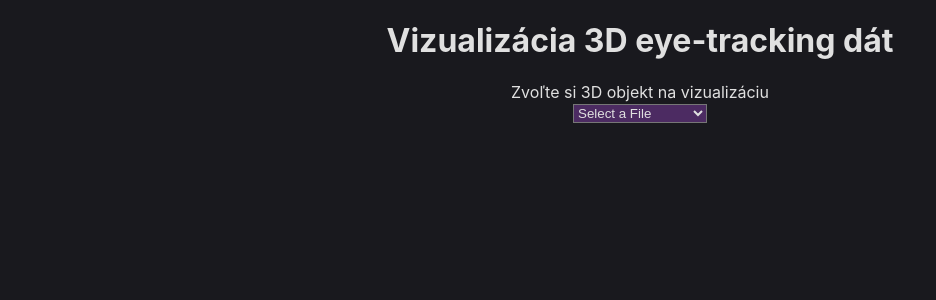
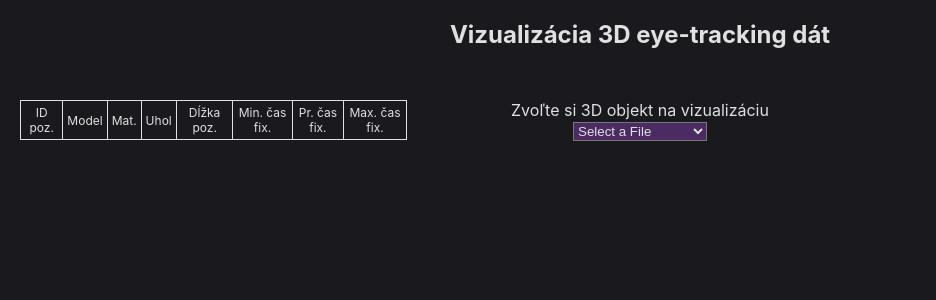
Before and after one commit to DSWagner/VD, a React (Create React App) app: page / in a window 1280 px wide. Shown: the top 300 px of the page, without its empty margins (0-936 px from the left). Built offline with nearby package versions, Linux system fonts and the light colour scheme.

Commit message:
changed layout to 3 columns

```diff
--- a/src/App.css
+++ b/src/App.css
@@ -1,22 +1,29 @@
 .App {
   text-align: center;
+  display: flex;
+  flex-direction: column;
+  height: 100vh;
+}
+
+.header {
+  flex: 1;
+  max-height: 10%; /* Header takes up 10% of the container's height */
+}
+
+.content {
+  flex: 9; /* Content takes the remaining space */
+  display: flex;
+}
+
+.column {
+  flex: 1; /* Each column takes equal width */
+  padding: 20px; /* Example padding */
+  border-right: 0px solid #dee2e6; /* Example border */
 }
 
 body {
   background-color: #19191e; /* replace with your desired color */
   color: #e0e0e0;
-}
-
-.canvas-container {
-  display: flex;
-  justify-content: center;
-  margin: 20px 0;
-}
-
-.three-canvas {
-  width: 250px;
-  height: 250px;
-  margin: auto;
 }
 
 select {
@@ -40,12 +47,3 @@ button {
   border: 1px solid #e0e0e0;
   padding: 4px;
 }
-
-/* Dark Pastel Purple: #5D547A
-Charcoal Grey: #33333D
-Slate Grey: #474B52
-Midnight Blue: #2C3E50
-Burnt Sienna: #8B5A2B
-Dark Teal: #284B63
-Soft Pearl (Text Color): #E0E0E0
-*/
--- a/src/App.js
+++ b/src/App.js
@@ -45,7 +45,26 @@ function App() {
 
   return (
     <div className="App">
-      <h1>Vizualizácia 3D eye-tracking dát</h1>
+      <div class="header">
+        <h2>Vizualizácia 3D eye-tracking dát</h2>
+      </div>
+      <div class="content">
+        <div class="column">
+          <div>
+            <table className="centered-table">
+              <tbody>
+                {tableData.map((rowData, rowIndex) => (
+                  <tr key={rowIndex}>
+                    {rowData.map((cellData, cellIndex) => (
+                      <td key={cellIndex}>{cellData}</td>
+                    ))}
+                  </tr>
+                ))}
+              </tbody>
+            </table>
+          </div>
+        </div>
+        <div class="column">
           <div>Zvoľte si 3D objekt na vizualizáciu</div>
           <div>
             <ModelSelector onFileSelected={handleFileSelected} />
@@ -65,6 +84,8 @@ function App() {
               />
             </>
           )}
+        </div>
+        <div class="column">
           {selectedFile && ( // Only show the observer selector if a file is selected
             <>
               <div>Zvoľte si ID pozorovateľa</div>
@@ -78,8 +99,6 @@ function App() {
           )}
           {selectedObserverId && ( // Only show the observer ID if it is selected
             <>
-          {/* <div>Zvolené ID pozorovateľa: {selectedObserverId}</div> */}
-          {/* Conditional button rendering */}
               <div>
                 <button onClick={handleVisualizationClick}>
                   Vizualizácia v čase
@@ -88,21 +107,10 @@ function App() {
               <div>
                 <button onClick={handleObsPosClick}>Pozorovateľ</button>
               </div>
-          <div>
-            <table className="centered-table">
-              <tbody>
-                {tableData.map((rowData, rowIndex) => (
-                  <tr key={rowIndex}>
-                    {rowData.map((cellData, cellIndex) => (
-                      <td key={cellIndex}>{cellData}</td>
-                    ))}
-                  </tr>
-                ))}
-              </tbody>
-            </table>
-          </div>
             </>
           )}
+        </div>
+      </div>
     </div>
   );
 }
--- a/src/ThreeCanvas.js
+++ b/src/ThreeCanvas.js
@@ -42,19 +42,39 @@ const ThreeCanvas = ({
       const model = matchingObject.condition.model;
       const material = matchingObject.condition.material;
       const direction = matchingObject.condition.direction;
-      const duration = fixations.reduce((totalDuration, fixation) => {
-        return totalDuration + fixation.duration;
-      }, 0);
-      const minDuration = Math.min(
-        ...fixations.map((fixation) => fixation.duration)
-      );
-      console.log(`Min duration: ${minDuration / 100}s`);
+      const duration = (
+        fixations.reduce((totalDuration, fixation) => {
+          return totalDuration + fixation.duration;
+        }, 0) / 1000
+      ).toFixed(2);
+      const minDuration = (
+        Math.min(...fixations.map((fixation) => fixation.duration)) / 1000
+      ).toFixed(2);
+      const maxDuration = (
+        Math.max(...fixations.map((fixation) => fixation.duration)) / 1000
+      ).toFixed(2);
+      const avgDuration = (duration / fixations.length).toFixed(2);
       console.log(`ID poz.: ${observerId}`);
       console.log(`Model: ${model}`);
       console.log(`Mat: ${material}`);
       console.log(`Uhol: ${direction} (${(direction - 3) * 15}°)`);
-      console.log(`Dĺžka poz.: ${duration / 100}s`);
-      console.log(`Min. čas fix.: ${minDuration}`);
+      console.log(`Dĺžka poz.: ${duration}s`);
+      console.log(`Min. čas fix.: ${minDuration}s`);
+      console.log(`Avg. čas fix.: ${avgDuration}s`);
+      console.log(`Max. čas fix.: ${maxDuration}s`);
+
+      const row = [
+        observerId,
+        model,
+        material,
+        direction,
+        duration,
+        minDuration,
+        avgDuration,
+        maxDuration,
+      ];
+      const tmpTableData = [tableData[0], row];
+      setTableData(tmpTableData);
     }
 
     // Load the STL model
@@ -233,7 +253,7 @@ const ThreeCanvas = ({
       renderer.dispose(); // Dispose of the renderer
       controls.dispose();
     };
-  }, [observerId, modelFileName, tableData, setTableData]); // Depend on modelFileName to re-trigger loading
+  }, [observerId, modelFileName]); // Depend on modelFileName to re-trigger loading
 
   useEffect(() => {
     if (timeViz) {
```
Lines whose indentation alone changed are shown as unchanged.
